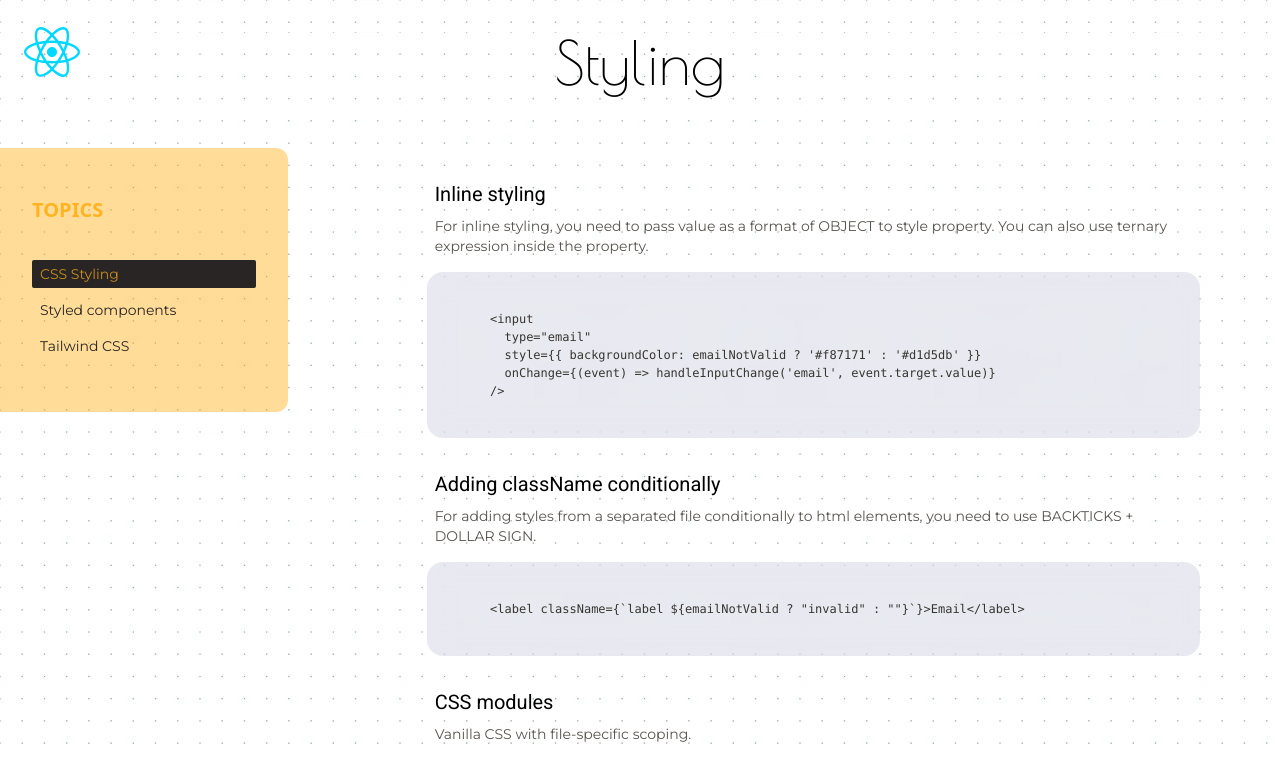
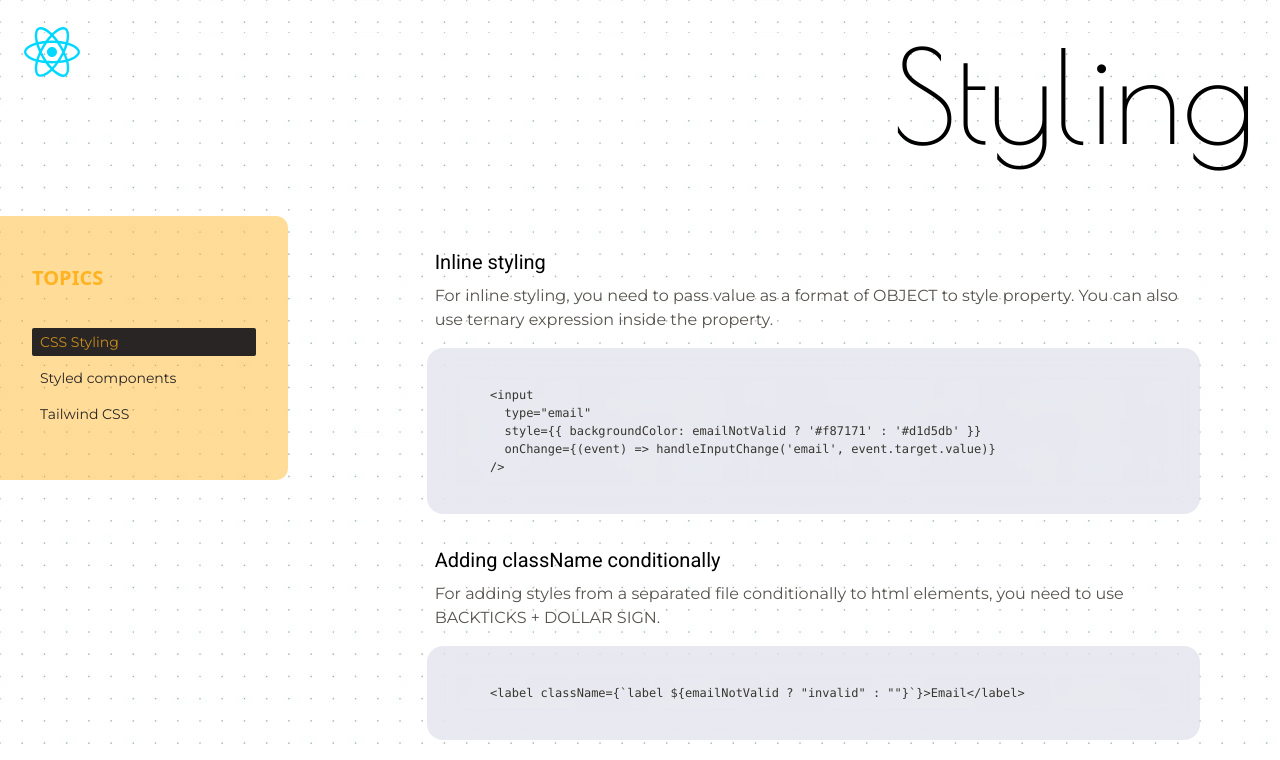
Before and after one commit to GentleHorse/ReactEssentials_v2, a React (Vite) app: page /styling in a window 1280 px wide. Shown: the top 760 px of the page. Built offline with nearby package versions, Linux system fonts and the light colour scheme; a web font is replaced by a local one.

Commit message:
Updated the layout

```diff
--- a/src/components/UI/TopicWrapper.jsx
+++ b/src/components/UI/TopicWrapper.jsx
@@ -7,7 +7,7 @@ export default function TopicWrapper({ topics }) {
       {topics.map((topic) => (
         <li key={topic.id}>
           <h1 className="font-roboto text-xl mx-2 mt-8 mb-2">{topic.title}</h1>
-          <p className="whitespace-pre text-wrap font-montserrat text-sm text-stone-600 mx-2 mb-4">
+          <p className="whitespace-pre text-wrap font-montserrat text-stone-600 mx-2 mb-4">
             {topic.text}
           </p>
           <Card>
--- a/src/pages/Basics.jsx
+++ b/src/pages/Basics.jsx
@@ -20,7 +20,7 @@ export default function BasicsPage() {
 
   return (
     <>
-      <h1 className="font-poiretOneRegular text-center text-6xl mx-6 mt-8 mb-14">
+      <h1 className="font-poiretOneRegular text-right text-9xl mx-6 mt-8 mb-14">
         Basics
       </h1>
 
--- a/src/pages/Events.jsx
+++ b/src/pages/Events.jsx
@@ -4,7 +4,7 @@ import { MOUSE_EVENTS, DRAG_EVENTS } from "../topics-data.js";
 export default function EventsPage() {
   return (
     <>
-      <h1 className="font-poiretOneRegular text-center text-6xl mx-6 mt-8 mb-14">
+      <h1 className="font-poiretOneRegular text-right text-9xl mx-6 mt-8 mb-14">
         Events
       </h1>
 
--- a/src/pages/Installation.jsx
+++ b/src/pages/Installation.jsx
@@ -84,7 +84,7 @@ You need to select 'React' framework and 'JavaScript' variant.`,
 export default function InstallationPage() {
   return (
     <>
-      <h1 className="font-poiretOneRegular text-center text-6xl mx-6 mt-8 mb-14">
+      <h1 className="font-poiretOneRegular text-right text-9xl mx-6 mt-8 mb-14">
         Installation
       </h1>
 
--- a/src/pages/Styling.jsx
+++ b/src/pages/Styling.jsx
@@ -20,7 +20,7 @@ export default function StylingPage() {
 
   return (
     <>
-      <h1 className="font-poiretOneRegular text-center text-6xl mx-6 mt-8 mb-14">
+      <h1 className="font-poiretOneRegular text-right text-9xl mx-6 mt-8 mb-14">
         Styling
       </h1>
 
--- a/src/pages/WhatIsReact.jsx
+++ b/src/pages/WhatIsReact.jsx
@@ -35,7 +35,7 @@ const CORE_CONCEPTS = [
 export default function WhatIsReactPage() {
   return (
     <>
-      <h1 className="font-poiretOneRegular text-center text-6xl mx-6 mt-8 mb-14">
+      <h1 className="font-poiretOneRegular text-right text-9xl mx-6 mt-8 mb-14">
         What is React?
       </h1>
 
```
